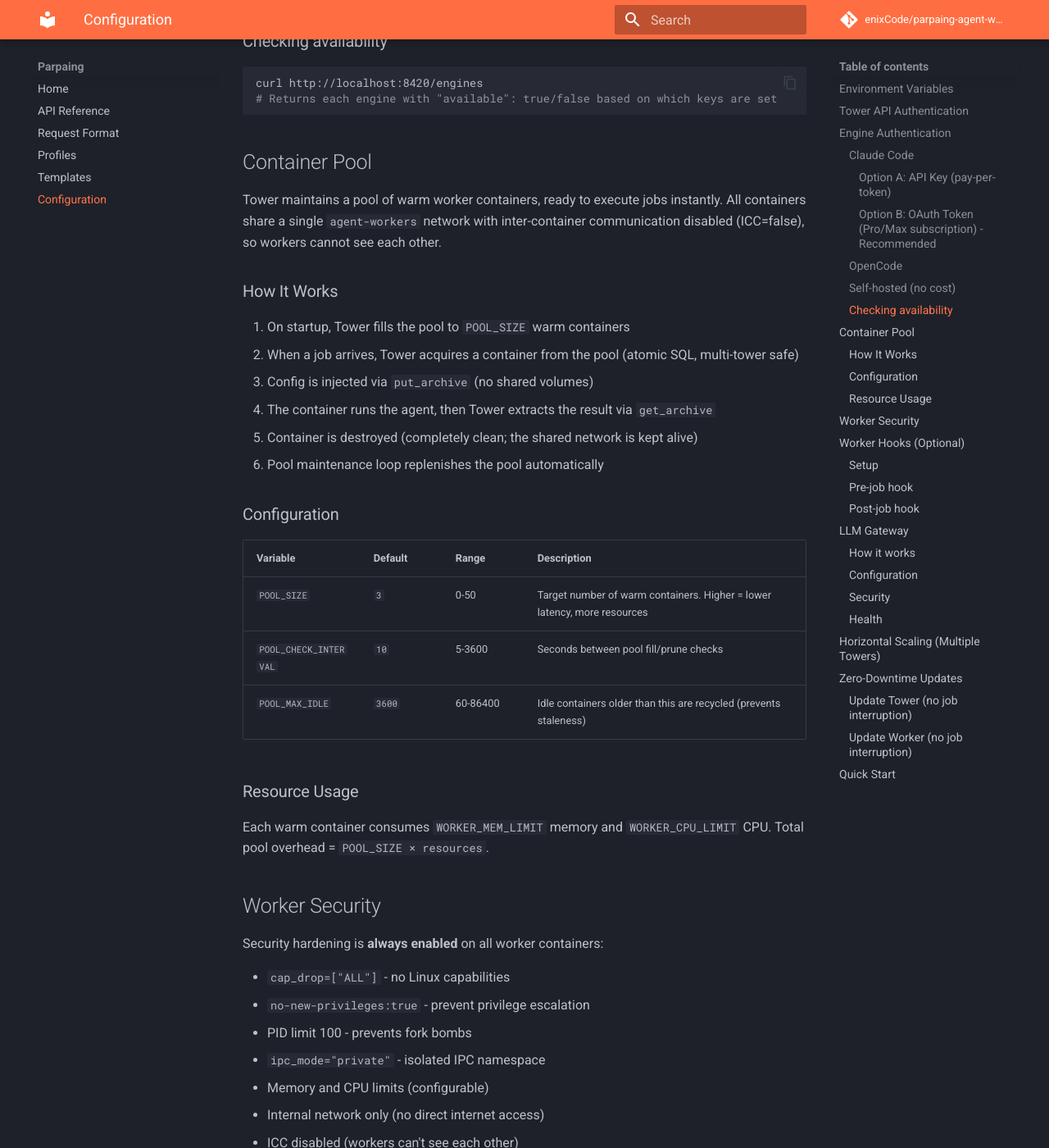
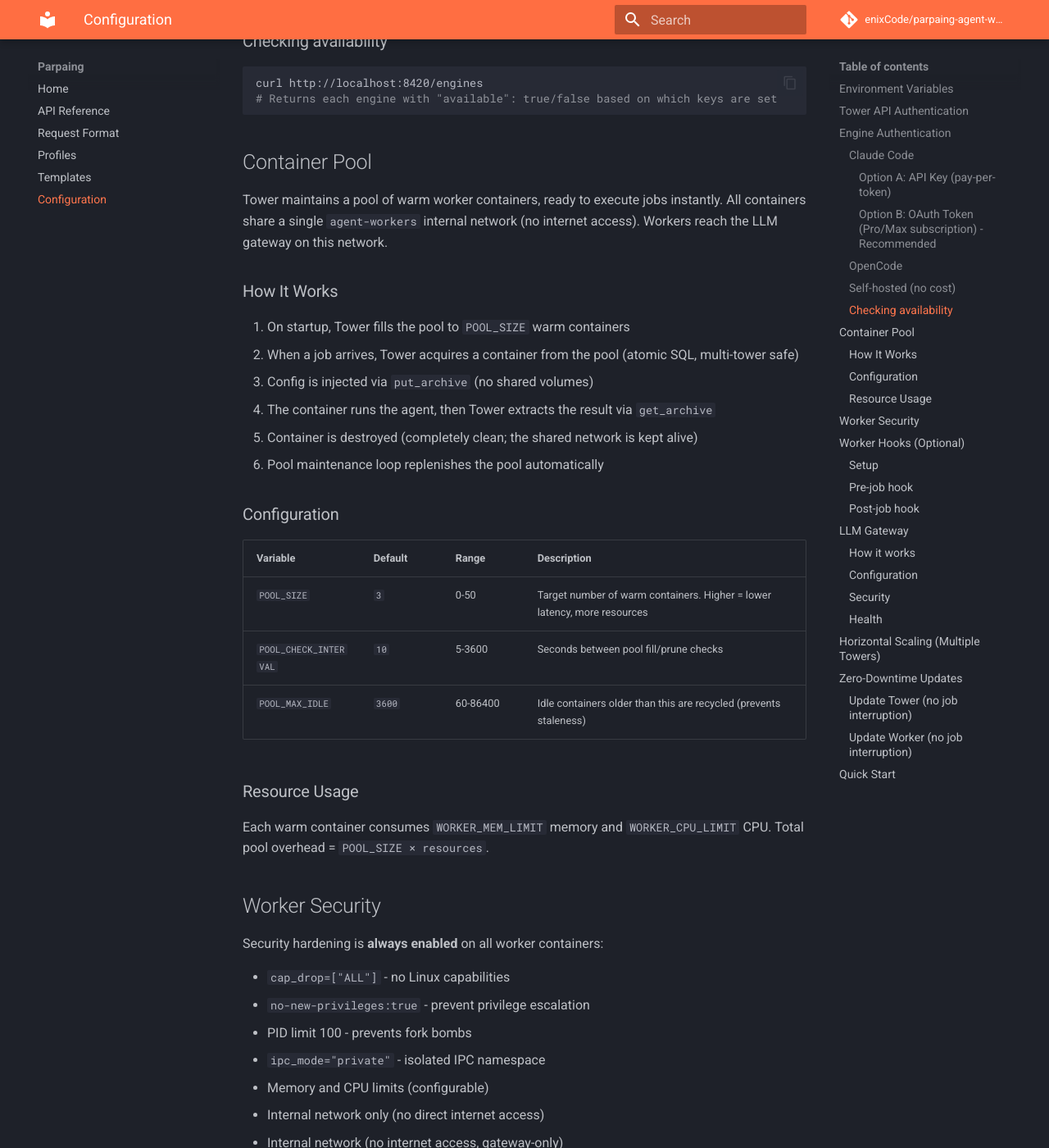
Before and after one commit to enixCode/parpaing-agent-worker, an MkDocs documentation site: the page built from docs/config.md, in a window 1280 px wide and 1400 px high, scrolled down 3964 px. Shown: the whole window at 82% size. Built offline with MkDocs 1.6.1 and Material for MkDocs 9.7.7, drawn with Linux system fonts in a browser that asks for light colours; comment, search, counter and statistics services are not loaded; some of the changed text lies outside the part shown.

```diff
--- a/docs/config.md
+++ b/docs/config.md
@@ -117,7 +117,7 @@
 
 ## Container Pool
 
-Tower maintains a pool of warm worker containers, ready to execute jobs instantly. All containers share a single `agent-workers` network with inter-container communication disabled (ICC=false), so workers cannot see each other.
+Tower maintains a pool of warm worker containers, ready to execute jobs instantly. All containers share a single `agent-workers` internal network (no internet access). Workers reach the LLM gateway on this network.
 
 ### How It Works
 
@@ -150,7 +150,7 @@
 - `ipc_mode="private"` - isolated IPC namespace
 - Memory and CPU limits (configurable)
 - Internal network only (no direct internet access)
-- ICC disabled (workers can't see each other)
+- Internal network (no internet access, gateway-only)
 
 For additional kernel-level isolation, set `WORKER_RUNTIME=runsc` (requires gVisor installed on the host).
 
@@ -212,7 +212,7 @@
 
 - `GATEWAY_URL` is validated at startup - only http/https schemes allowed, localhost and metadata IPs are blocked (SSRF protection)
 - `cap_drop=ALL` prevents workers from sniffing traffic on the shared network
-- The worker network is `internal=true` (no direct internet) with ICC disabled (workers can't see each other)
+- The worker network is `internal=true` (no direct internet, gateway-only)
 - Workers only see placeholder API keys - real keys stay in the gateway container
 
 ### Health
```
Also changed, not shown: CLAUDE.md (+2 -2 lines), SECURITY.md (+1 -1 lines), 1 other file.
